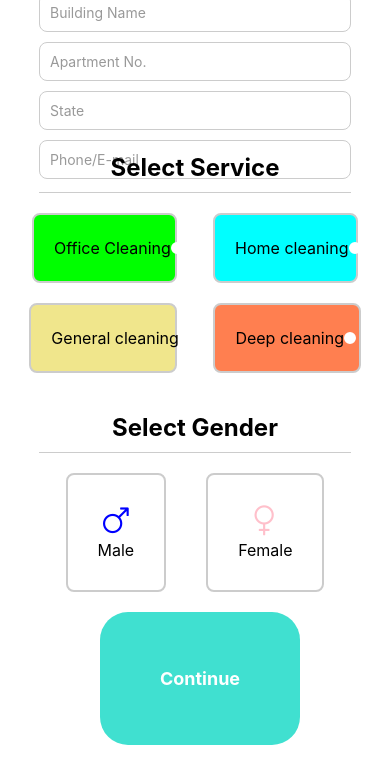
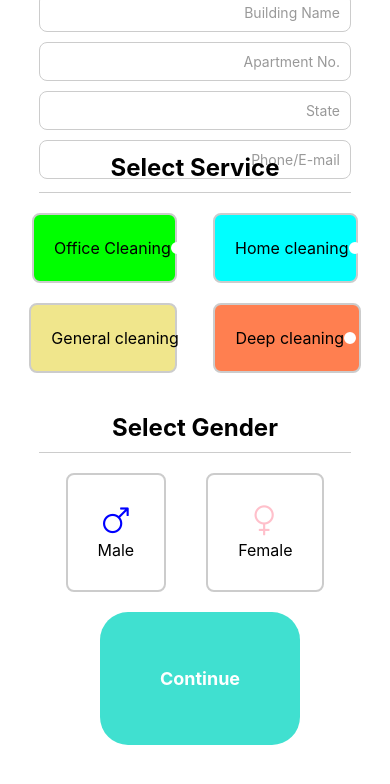
Before and after one commit to Juhaied/react-native-mbl, a React Native app in the folder my-app/: screen / in a window 390 px wide. Shown: the top 784 px of the page. Built offline with nearby package versions, Linux system fonts and the light colour scheme.

Commit message:
1st page pratice 2 page finished

```diff
--- a/my-app/components/Practice2.js
+++ b/my-app/components/Practice2.js
@@ -68,5 +68,7 @@ const styles = StyleSheet.create({
     borderRadius: 8,
     padding: 10,
     marginBottom: 10,
+    textAlign: 'right', // Align text to the right
+    paddingLeft: 10, // Add left padding to move the placeholder text inside the input box
   },
 });
```
